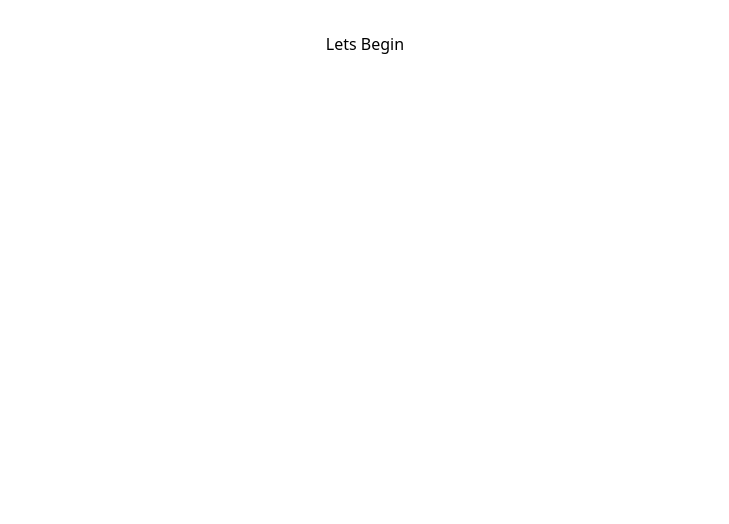
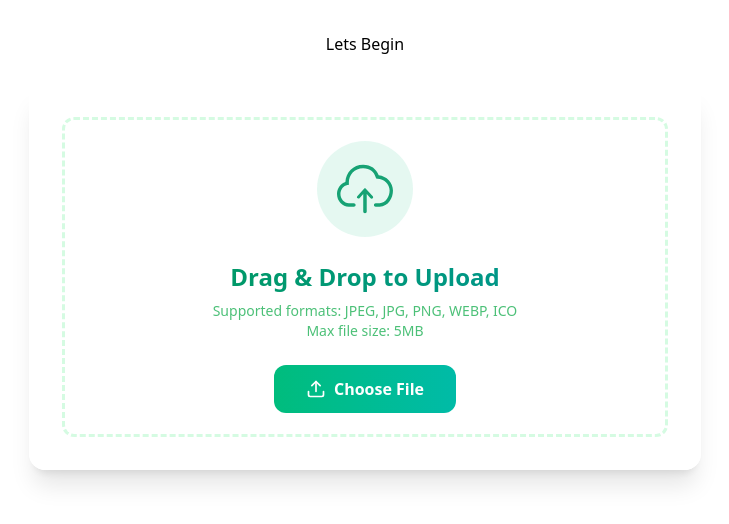
Before and after one commit to Omkar1201/Crop_Disease-Predictor, a React (Vite) app in the folder client/: page /selectfile in a window 1280 px wide. Before the commit this address had no page. Shown: the top 524 px of the page, without its empty margins (275-1004 px from the left). Built offline with nearby package versions, Linux system fonts and the light colour scheme.

Commit message:
file selection added

```diff
--- a/client/package.json
+++ b/client/package.json
@@ -11,9 +11,12 @@
   },
   "dependencies": {
     "@tailwindcss/vite": "^4.1.3",
+    "axios": "^1.8.4",
     "react": "^19.0.0",
     "react-dom": "^19.0.0",
     "react-hot-toast": "^2.5.2",
+    "react-icons": "^5.5.0",
+    "react-router": "^7.5.0",
     "react-router-dom": "^7.5.0",
     "tailwindcss": "^4.1.3"
   },
--- a/client/src/App.jsx
+++ b/client/src/App.jsx
@@ -2,7 +2,8 @@ import { useState } from 'react'
 import './App.css'
 import toast from 'react-hot-toast'
 import { Routes,Route } from 'react-router-dom'
-import Home from './components/Home'
+import Home from './pages/Home'
+import SelectFile from './components/SelectFile'
 function App() {
 
 	return (
@@ -10,6 +11,7 @@ function App() {
 			Lets Begin
 			<Routes>
 				<Route path="/" element={<Home />} />
+				<Route path="/selectfile" element={<SelectFile/>} />
 			</Routes>
 		</div>
 	)
--- /dev/null
+++ b/client/src/components/SelectFile.jsx
@@ -0,0 +1,157 @@
+import React, { useContext, useRef, useState } from 'react';
+import { AppContext } from '../context/AppContext';
+import { LuUpload } from "react-icons/lu";
+// import Navbar from './Navbar';
+import axios from 'axios';
+import { toast } from 'react-hot-toast';
+import { SlCloudUpload } from "react-icons/sl";
+import { RxCross2 } from "react-icons/rx";
+// import "./stylee.css"
+import { useNavigate } from 'react-router';
+
+export default function SelectFile() {
+    const { image, setImage, setPlantData } = useContext(AppContext);
+
+    const [isLoading, setLoading] = useState(false);
+    const fileInputRef = useRef(null);
+
+    const navigate = useNavigate()
+
+
+    const handleFileChange = (event) => {
+        try {
+            const file = event.target.files[0];
+            setImage(file);
+        }
+        catch (err) {
+            toast.error('Error in selecting image')
+        }
+    };
+
+    const handleButtonClick = () => {
+        fileInputRef.current.click();
+    };
+
+    // Drag and Drop
+    const handleDragOver = (event) => {
+        event.preventDefault();
+    };
+    const handleDrop = (event) => {
+        event.preventDefault();
+        const file = event.dataTransfer.files[0];
+        if (file) {
+            setImage(file);
+        }
+    };
+
+    // Image upload
+    const handleImageUpload = async (event) => {
+        event.preventDefault()
+        try {
+            setLoading(true);
+            const fd = new FormData();
+            fd.append("file_from_react", image)
+            const response = await axios.post(`${process.env.REACT_APP_BASE_URL}/predictions`, fd)
+            console.log(response);
+
+            setPlantData({
+                diseaseName: response.data?.Disease || 'Unknown',
+                plantName: response.data?.Crop || 'Unknown',
+                Flag: response.data?.flag || 'Unknown',
+                causes: response.data?.cause || 'Unknown',
+                symptoms: response.data?.sym || 'Unknown',
+                cure: response.data?.cure || 'Unknown',
+            })
+            setTimeout(() => {
+                navigate('/plantreport')
+            }, 500)
+        }
+        catch (error) {
+            toast.error(`Error - ${error.response?.data?.message}` || 'Upload failed')
+        }
+        finally {
+            setLoading(false);
+        }
+
+    };
+    console.log(image);
+
+    return (
+
+        <div className='flex flex-col py-7 items-center bg-gradient-to-br'>
+            <div className='rounded-2xl border border-opacity-10 border-white  shadow-xl p-8 max-w-2xl w-full mx-4 transition-all duration-300 hover:shadow-2xl bg-white/50 backdrop-blur-sm'>
+                <div
+                    onDragOver={handleDragOver}
+                    onDrop={handleDrop}
+                    className={`border-3 border-dashed flex min-h-[20rem] w-full bg-white/70 rounded-xl flex-col justify-center items-center transition-all duration-200 ${!image ? 'hover:bg-emerald-50/40 cursor-pointer border-green-200/60' : 'border-emerald-100'
+                        }`}
+                >
+                    {image ? (
+                        <div className='relative flex justify-center w-full h-full p-4 group'>
+                            <div className='relative'>
+                                <img
+                                    src={URL.createObjectURL(image)}
+                                    className={`max-h-80 w-auto rounded-lg shadow-lg transition-opacity ${isLoading ? 'opacity-40 animate-pulse' : 'opacity-100'
+                                        }`}
+                                    alt='Selected'
+                                />
+                                <button
+                                    onClick={() => setImage('')}
+                                    className='absolute -right-2 -top-2 text-zinc-600 p-1 shadow-lg rounded-full bg-red-100 hover:scale-110 duration-200 transition-all cursor-pointer'
+                                    disabled={isLoading}
+                                >
+                                    <RxCross2 className='w-5 h-5' />
+                                </button>
+                            </div>
+                            {isLoading && (
+                                <div className='absolute inset-0 flex items-center justify-center'>
+                                    <div className='animate-spin rounded-full h-12 w-12 border-4 border-emerald-500 border-t-transparent'></div>
+                                </div>
+                            )}
+                        </div>
+                    ) : (
+                        <div className='flex flex-col items-center space-y-6 px-4 text-center'>
+                            <div className='p-5 bg-emerald-500/10 rounded-full transition-all duration-300 group-hover:scale-110'>
+                                <SlCloudUpload className='w-14 h-14 text-emerald-600 opacity-90' />
+                            </div>
+                            <div className='space-y-2'>
+                                <h3 className='text-2xl font-bold bg-gradient-to-r from-emerald-600 to-teal-600 bg-clip-text text-transparent'>
+                                    Drag & Drop to Upload
+                                </h3>
+                                <p className='text-green-600/70 text-sm max-w-md'>
+                                    Supported formats: JPEG, JPG, PNG, WEBP, ICO<br />
+                                    Max file size: 5MB
+                                </p>
+                            </div>
+                            <input
+                                type="file"
+                                ref={fileInputRef}
+                                onChange={handleFileChange}
+                                className='hidden'
+                                accept='image/*'
+                            />
+                            <button
+                                onClick={handleButtonClick}
+                                className='bg-gradient-to-r cursor-pointer from-emerald-500 to-teal-500 hover:from-emerald-600 hover:to-teal-600 text-white px-8 py-3 rounded-xl font-semibold transition-all duration-300 transform hover:scale-105 hover:shadow-lg flex items-center gap-2'
+                            >
+                                <LuUpload className='w-5 h-5' />
+                                Choose File
+                            </button>
+                        </div>
+                    )}
+                </div>
+            </div>
+
+            {image && (
+                <button
+                    onClick={handleImageUpload}
+                    className={`mt-8 bg-gradient-to-r from-teal-500 to-emerald-600 hover:from-emerald-600 hover:to-teal-600 cursor-pointer text-white px-12 py-3.5 rounded-xl font-semibold text-lg transition-all duration-300 ${isLoading ? 'opacity-70 cursor-not-allowed' : 'hover:scale-105 hover:shadow-lg'
+                        }`}
+                    disabled={isLoading}
+                >
+                    {isLoading ? 'Uploading...' : 'Upload Image'}
+                </button>
+            )}
+        </div>
+    )
+}
--- a/client/src/components/Home.jsx
+++ b/client/src/pages/Home.jsx
@@ -2,8 +2,6 @@ import { useContext, useState } from "react"
 import { AppContext } from "../context/AppContext"
 
 const Home = ()=>{
-    const {image} = useContext(AppContext)
-    console.log(image);
 
     return (
         <div>
```
Also changed, not shown: 1 other file (tests, documents, lock files or other folders).
